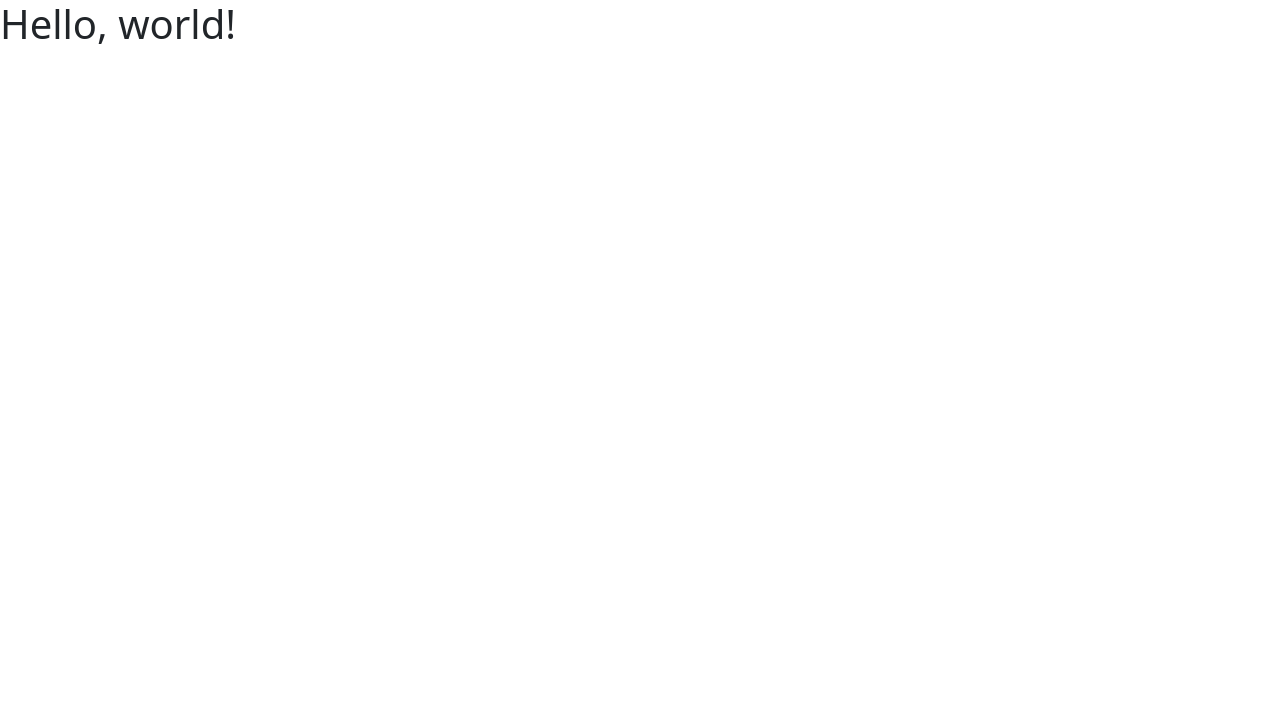
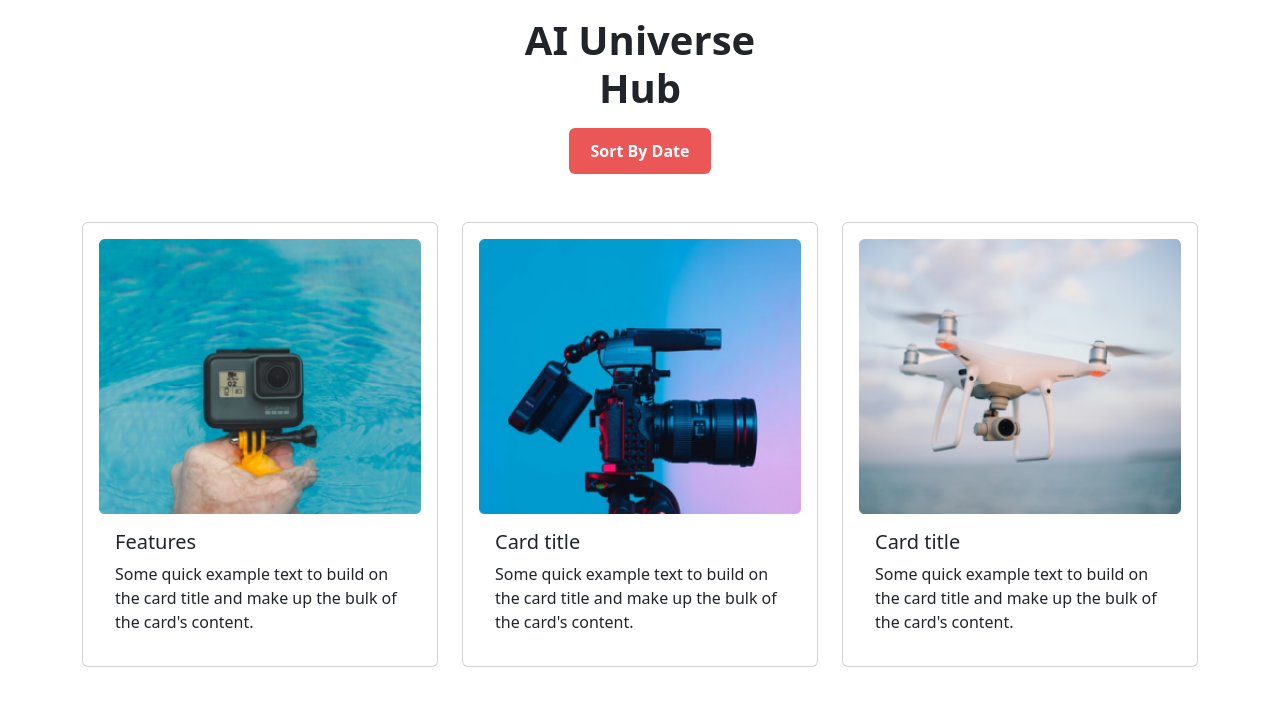
Before and after one commit to delowar-prog/AI-Universe-Hub-Assignment, a plain HTML site: page index.html in a window 1280 px wide. Drawn offline with nearby package versions, Linux system fonts and the light colour scheme.

Commit message:
header & card section design

```diff
--- a/css/style.css
+++ b/css/style.css
@@ -0,0 +1,12 @@
+
+
+.btn-color{
+    background-color: #EB5757;
+    color:#fff;
+    font-weight: 600;
+    padding: 10px 20px;
+}
+.btn-color:hover{
+    background-color: #b31a1a;
+    color:#fff;
+}
--- a/index.html
+++ b/index.html
@@ -8,8 +8,45 @@
     <link rel="stylesheet" href="css/style.css">
 </head>
   <body>
-    <h1>Hello, world!</h1>
-
+    <header>
+        <div class="w-25 mx-auto text-center my-3">
+            <h1 class="my-3 fw-semibold">AI Universe Hub</h1>
+            <button class="btn btn-color">Sort By Date</button>
+        </div>
+    </header>
+    <main class="container my-5">
+        <div class="card-container">
+            <div class="row row-cols-1 row-cols-md-2 row-cols-lg-3 g-4">
+                <div class="col">
+                    <div class="card p-3 w-100">
+                        <img src="img/action.png" class="card-img-top" alt="...">
+                        <div class="card-body">
+                          <h5 class="card-title">Features</h5>
+                          <p class="card-text">Some quick example text to build on the card title and make up the bulk of the card's content.</p>
+                        </div>
+                      </div>
+                </div>
+                <div class="col">
+                    <div class="card p-3 w-100">
+                        <img src="img/camera.png" class="card-img-top" alt="...">
+                        <div class="card-body">
+                          <h5 class="card-title">Card title</h5>
+                          <p class="card-text">Some quick example text to build on the card title and make up the bulk of the card's content.</p>
+                        </div>
+                      </div>
+                </div>
+                <div class="col">
+                    <div class="card p-3 w-100">
+                        <img src="img/drone.png" class="card-img-top" alt="...">
+                        <div class="card-body">
+                          <h5 class="card-title">Card title</h5>
+                          <p class="card-text">Some quick example text to build on the card title and make up the bulk of the card's content.</p>
+                        </div>
+                      </div>
+                </div>
+            </div>
+        </div>
+    </main>
     <script src="js/js.js"></script>
     <script src="https://cdn.jsdelivr.net/npm/bootstrap@5.3.0-alpha1/dist/js/bootstrap.bundle.min.js" integrity="sha384-w76AqPfDkMBDXo30jS1Sgez6pr3x5MlQ1ZAGC+nuZB+EYdgRZgiwxhTBTkF7CXvN" crossorigin="anonymous"></script>
   </body>
```
Also changed, not shown: img/action.png (added), img/camera.png (added), img/drone.png (added), img/single-light.png (added).
